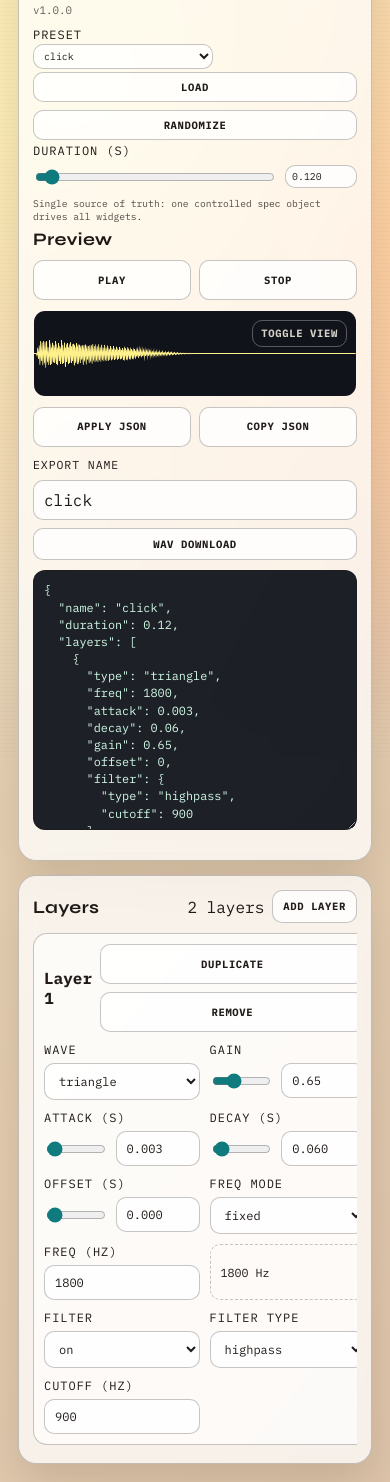
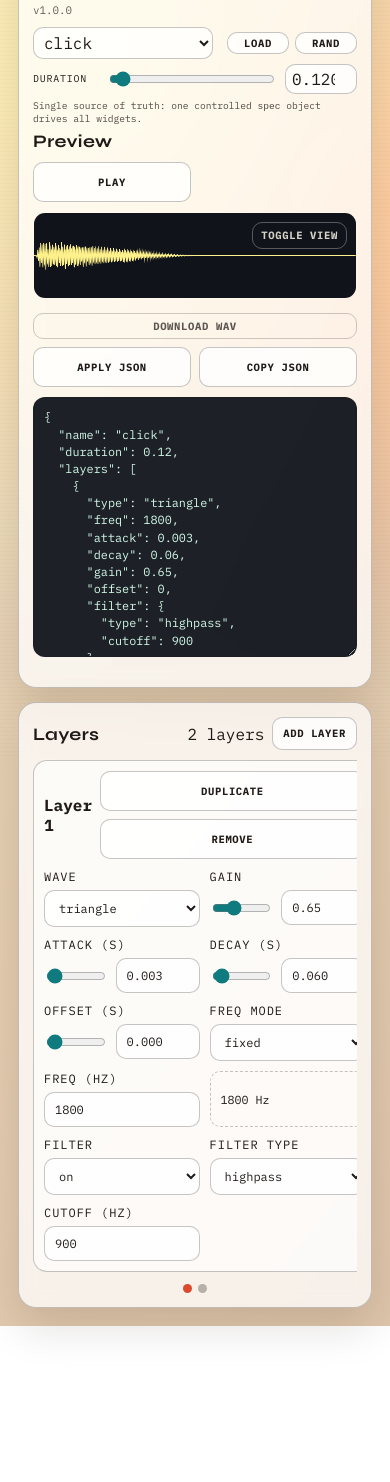
Before and after one commit to to5ta/sfx-gen, a website built with Vite: page index.html in a window 390 px wide. Shown: the part 88-1570 px from the top of the page. After the commit the page ends 1414 px from the top, so only its background shows below. Built offline with nearby package versions, Linux system fonts and the light colour scheme.

Commit message:
Compact preset row and add mobile layer slide dots

```diff
--- a/src/main.js
+++ b/src/main.js
@@ -8,6 +8,7 @@ const WAVE_TYPES = ['sine', 'square', 'saw', 'triangle', 'noise'];
 const FILTER_TYPES = ['lowpass', 'highpass'];
 
 const deepClone = (value) => JSON.parse(JSON.stringify(value));
+const randomName = () => `sfx-${Math.random().toString(36).slice(2, 6)}`;
 
 const normalizeSpec = (spec, fallback = null) => {
   const base = deepClone(spec);
@@ -18,7 +19,7 @@ const normalizeSpec = (spec, fallback = null) => {
 
   return {
     ...base,
-    name: typeof base.name === 'string' ? base.name : 'sfx',
+    name: typeof base.name === 'string' && base.name.trim() ? base.name : randomName(),
     duration: Number.isFinite(base.duration) ? base.duration : 0.2,
     layers: Array.isArray(base.layers) ? base.layers : [],
     createdAt,
@@ -30,7 +31,7 @@ const state = {
   spec: normalizeSpec(cloneSpec(PRESETS[DEFAULT_PRESET])),
   selectedPreset: DEFAULT_PRESET,
   previewMode: 'wave',
-  exportName: cloneSpec(PRESETS[DEFAULT_PRESET]).name,
+  activeLayerDot: 0,
   rendered: null,
   audioContext: null,
   sourceNode: null,
@@ -46,16 +47,13 @@ app.innerHTML = `
       <p class="tagline">Browser additive synth for UI sonification</p>
       <p class="app-version">v${APP_SEMVER}</p>
       <div class="settings-compact">
-      <div class="control-group">
-        <label for="presetSelect">Preset</label>
-        <select id="presetSelect" class="compact-select"></select>
+      <div class="preset-row">
+        <select id="presetSelect" class="compact-select" aria-label="Preset"></select>
+        <button id="loadPresetBtn" type="button">Load</button>
+        <button id="randomizeBtn" type="button">Rand</button>
       </div>
-      <div class="column-buttons">
-        <button id="loadPresetBtn" type="button">Load</button>
-        <button id="randomizeBtn" type="button">Randomize</button>
-      </div>
-      <div class="control-group">
-        <label for="durationInput">Duration (s)</label>
+      <div class="duration-row">
+        <label for="durationInput">Duration</label>
         <div class="dual-input">
           <input id="durationSlider" type="range" min="0.03" max="2.5" step="0.001" />
           <input id="durationInput" type="number" min="0.03" max="2.5" step="0.01" />
@@ -68,22 +66,17 @@ app.innerHTML = `
         <h2>Preview</h2>
       </div>
       <div class="row-buttons">
-        <button id="playBtn" type="button">Play</button>
-        <button id="stopBtn" type="button">Stop</button>
+        <button id="playToggleBtn" type="button">Play</button>
       </div>
       <div class="preview-stack">
         <canvas id="waveCanvas" class="preview-canvas" width="760" height="200" title="Click to switch view"></canvas>
         <canvas id="specCanvas" class="preview-canvas" width="760" height="200" title="Click to switch view"></canvas>
         <button id="canvasToggleHint" class="inline-hint" type="button">toggle view</button>
       </div>
+      <button id="downloadInlineBtn" class="inline-hint inline-download" type="button">download wav</button>
       <div class="row-buttons json-actions">
         <button id="applyJsonBtn" type="button">Apply JSON</button>
         <button id="copyJsonBtn" type="button">Copy JSON</button>
-      </div>
-      <div class="export-row">
-        <label for="exportNameInput">Export Name</label>
-        <input id="exportNameInput" type="text" placeholder="sfx" />
-        <button id="downloadBtn" type="button">WAV Download</button>
       </div>
       <textarea id="jsonEditor" spellcheck="false"></textarea>
       <p id="jsonStatus" class="hint"></p>
@@ -98,6 +91,7 @@ app.innerHTML = `
         </div>
       </div>
       <div id="layersContainer"></div>
+      <div id="layerDots" class="layer-dots"></div>
     </section>
   </main>
 `;
@@ -110,16 +104,15 @@ const ui = {
   durationSlider: document.getElementById('durationSlider'),
   addLayerBtn: document.getElementById('addLayerBtn'),
   layersContainer: document.getElementById('layersContainer'),
+  layerDots: document.getElementById('layerDots'),
   layerCount: document.getElementById('layerCount'),
-  playBtn: document.getElementById('playBtn'),
-  stopBtn: document.getElementById('stopBtn'),
-  downloadBtn: document.getElementById('downloadBtn'),
+  playToggleBtn: document.getElementById('playToggleBtn'),
+  downloadInlineBtn: document.getElementById('downloadInlineBtn'),
   canvasToggleHint: document.getElementById('canvasToggleHint'),
   waveCanvas: document.getElementById('waveCanvas'),
   specCanvas: document.getElementById('specCanvas'),
   applyJsonBtn: document.getElementById('applyJsonBtn'),
   copyJsonBtn: document.getElementById('copyJsonBtn'),
-  exportNameInput: document.getElementById('exportNameInput'),
   jsonEditor: document.getElementById('jsonEditor'),
   jsonStatus: document.getElementById('jsonStatus')
 };
@@ -136,12 +129,8 @@ const defaultLayer = () => ({
 });
 
 const setSpec = (updater) => {
-  const prevName = state.spec.name;
   const next = typeof updater === 'function' ? updater(state.spec) : updater;
   state.spec = normalizeSpec(next, state.spec);
-  if (!state.exportName || state.exportName === prevName) {
-    state.exportName = state.spec.name;
-  }
   render();
 };
 
@@ -435,6 +424,7 @@ const stopPlayback = () => {
     state.sourceNode = null;
   }
   state.isPlaying = false;
+  ui.playToggleBtn.textContent = 'Play';
 };
 
 const play = async () => {
@@ -457,12 +447,14 @@ const play = async () => {
     if (state.sourceNode === source) {
       state.sourceNode = null;
       state.isPlaying = false;
+      ui.playToggleBtn.textContent = 'Play';
     }
   };
   source.start();
 
   state.sourceNode = source;
   state.isPlaying = true;
+  ui.playToggleBtn.textContent = 'Stop';
 };
 
 const downloadWav = () => {
@@ -471,7 +463,7 @@ const downloadWav = () => {
   const url = URL.createObjectURL(blob);
   const a = document.createElement('a');
   a.href = url;
-  a.download = `${(state.exportName || state.spec.name || 'sfx').trim() || 'sfx'}.wav`;
+  a.download = `${(state.spec.name || randomName()).trim() || randomName()}.wav`;
   a.click();
   URL.revokeObjectURL(url);
 };
@@ -481,6 +473,24 @@ const renderLayerList = () => {
   state.spec.layers.forEach((layer, idx) => {
     ui.layersContainer.appendChild(createLayerCard(layer, idx));
   });
+};
+
+const renderLayerDots = () => {
+  ui.layerDots.innerHTML = state.spec.layers
+    .map((_, idx) => `<button type="button" data-dot="${idx}" class="${idx === state.activeLayerDot ? 'active' : ''}" aria-label="Layer ${idx + 1}"></button>`)
+    .join('');
+};
+
+const updateActiveDotFromScroll = () => {
+  const card = ui.layersContainer.querySelector('.layer-card');
+  if (!card) return;
+  const width = card.getBoundingClientRect().width + 10;
+  const idx = Math.round(ui.layersContainer.scrollLeft / Math.max(1, width));
+  const next = clamp(idx, 0, Math.max(0, state.spec.layers.length - 1));
+  if (next !== state.activeLayerDot) {
+    state.activeLayerDot = next;
+    renderLayerDots();
+  }
 };
 
 const setPreviewMode = (mode) => {
@@ -497,9 +507,11 @@ const togglePreviewMode = () => {
 const render = () => {
   ui.durationInput.value = formatNum(state.spec.duration, 3);
   ui.durationSlider.value = formatNum(state.spec.duration, 3);
-  ui.exportNameInput.value = state.exportName || state.spec.name;
+  ui.playToggleBtn.textContent = state.isPlaying ? 'Stop' : 'Play';
   ui.layerCount.textContent = `${state.spec.layers.length} layer${state.spec.layers.length === 1 ? '' : 's'}`;
   renderLayerList();
+  state.activeLayerDot = clamp(state.activeLayerDot, 0, Math.max(0, state.spec.layers.length - 1));
+  renderLayerDots();
 
   const rendered = ensureRendered();
   renderWaveform(rendered);
@@ -513,14 +525,11 @@ ui.loadPresetBtn.addEventListener('click', () => {
   const picked = ui.presetSelect.value;
   state.selectedPreset = picked;
   const preset = cloneSpec(PRESETS[picked]);
-  state.exportName = preset.name;
   setSpec(preset);
 });
 
 ui.randomizeBtn.addEventListener('click', () => {
-  const spec = randomSpec();
-  state.exportName = spec.name;
-  setSpec(spec);
+  setSpec(randomSpec());
 });
 
 ui.durationInput.addEventListener('input', (event) => {
@@ -533,12 +542,25 @@ ui.durationSlider.addEventListener('input', (event) => {
   setSpec((spec) => ({ ...spec, duration: Number(value.toFixed(3)) }));
 });
 
-ui.exportNameInput.addEventListener('input', (event) => {
-  state.exportName = event.target.value;
+ui.addLayerBtn.addEventListener('click', () => {
+  setSpec((spec) => ({ ...spec, layers: [...spec.layers, defaultLayer()] }));
 });
 
-ui.addLayerBtn.addEventListener('click', () => {
-  setSpec((spec) => ({ ...spec, layers: [...spec.layers, defaultLayer()] }));
+ui.layersContainer.addEventListener('scroll', () => {
+  updateActiveDotFromScroll();
+});
+
+ui.layerDots.addEventListener('click', (event) => {
+  const target = event.target;
+  if (!(target instanceof HTMLButtonElement)) return;
+  const idx = Number(target.dataset.dot);
+  if (!Number.isInteger(idx)) return;
+  const card = ui.layersContainer.querySelector('.layer-card');
+  if (!card) return;
+  const width = card.getBoundingClientRect().width + 10;
+  ui.layersContainer.scrollTo({ left: idx * width, behavior: 'smooth' });
+  state.activeLayerDot = idx;
+  renderLayerDots();
 });
 
 ui.layersContainer.addEventListener('click', (event) => {
@@ -635,15 +657,15 @@ ui.layersContainer.addEventListener('input', (event) => {
   }
 });
 
-ui.playBtn.addEventListener('click', () => {
+ui.playToggleBtn.addEventListener('click', () => {
+  if (state.isPlaying) {
+    stopPlayback();
+    return;
+  }
   play();
 });
 
-ui.stopBtn.addEventListener('click', () => {
-  stopPlayback();
-});
-
-ui.downloadBtn.addEventListener('click', () => {
+ui.downloadInlineBtn.addEventListener('click', () => {
   downloadWav();
 });
 
--- a/src/styles.css
+++ b/src/styles.css
@@ -134,6 +134,26 @@ label {
   display: grid;
   gap: 3px;
   margin-bottom: 6px;
+}
+
+.preset-row {
+  display: grid;
+  grid-template-columns: minmax(0, 1fr) 62px 62px;
+  gap: 6px;
+  align-items: center;
+}
+
+.duration-row {
+  display: grid;
+  grid-template-columns: 68px minmax(0, 1fr);
+  gap: 6px;
+  align-items: center;
+}
+
+.duration-row label {
+  font-size: 0.62rem;
+  text-transform: uppercase;
+  letter-spacing: 0.08em;
 }
 
 .settings-compact .control-group {
@@ -296,6 +316,15 @@ button:hover {
   z-index: 2;
 }
 
+.inline-download {
+  position: static;
+  margin-top: 4px;
+  margin-bottom: 8px;
+  width: 100%;
+  color: rgba(31, 26, 24, 0.85);
+  border-color: rgba(31, 26, 24, 0.25);
+}
+
 .json-actions {
   grid-template-columns: repeat(2, minmax(0, 1fr));
 }
@@ -306,6 +335,27 @@ button:hover {
   gap: 8px;
   align-items: end;
   margin-bottom: 10px;
+}
+
+.layer-dots {
+  display: none;
+  gap: 6px;
+  justify-content: center;
+  margin-top: 8px;
+}
+
+.layer-dots button {
+  width: 9px;
+  height: 9px;
+  min-height: 9px;
+  padding: 0;
+  border-radius: 999px;
+  background: rgba(31, 26, 24, 0.3);
+  border: 0;
+}
+
+.layer-dots button.active {
+  background: var(--accent);
 }
 
 .export-row label {
@@ -374,6 +424,10 @@ button:hover {
     scroll-snap-type: x mandatory;
   }
 
+  .layer-dots {
+    display: flex;
+  }
+
   .layer-card {
     margin-bottom: 0;
     scroll-snap-align: start;
```
